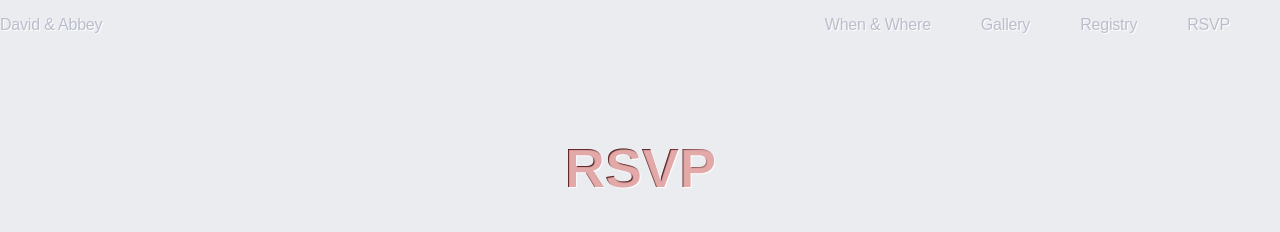
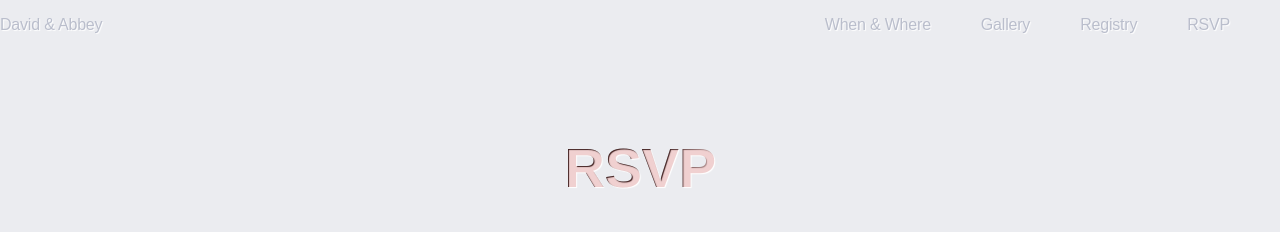
Before and after one commit to mdflynn/stieber-wedding, a React (Create React App) app: page /rsvp in a window 1280 px wide. Shown: the top 232 px of the page. Built offline with nearby package versions, Linux system fonts and the light colour scheme.

Commit message:
change effect

```diff
--- a/src/components/Rsvp/Rsvp.scss
+++ b/src/components/Rsvp/Rsvp.scss
@@ -102,7 +102,7 @@ textarea {
   text-align: center;
   font-size: 3.5em;
   margin-bottom: 0;
-  color: rgba(179, 19, 19, 0.365);
+  color: rgba(179, 19, 19, 0.2);
   background: -webkit-gradient(linear, left top, right top, from(#222), to(#222), color-stop(0.5, #fff));
   background: -moz-gradient(linear, left top, right top, from(#222), to(#222), color-stop(0.5, #fff));
   background: gradient(linear, left top, right top, from(#222), to(#222), color-stop(0.5, #fff));
```
